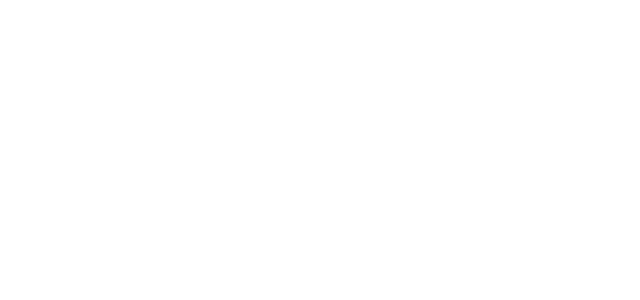
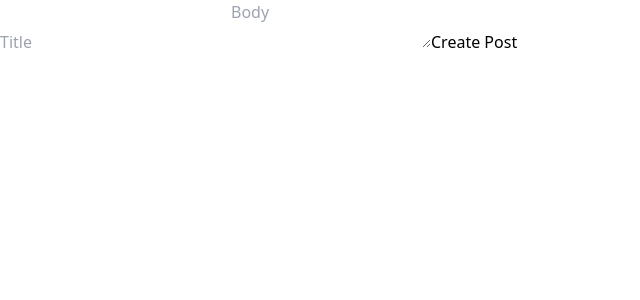
Before and after one commit to manoj-manoharan/react_crud_app, a React (Create React App) app in the folder client/: page /posts/create in a window 1280 px wide. Shown: the top 300 px of the page, without its empty margins (0-640 px from the left). Built offline with nearby package versions, Linux system fonts and the light colour scheme.

Commit message:
- Added create module

```diff
--- a/client/src/App.tsx
+++ b/client/src/App.tsx
@@ -10,7 +10,7 @@
             <Routes>
                 <Route path="/" element={<Home/>}/>
                 <Route path="/posts/create" element={<Create/>}/>
-                <Route path="/posts/edit/{id}" element={<Edit/>}/>
+                <Route path="/posts/edit/:id" element={<Edit/>}/>
             </Routes>
         </div>
     );
--- /dev/null
+++ b/client/src/components/UI/Text.tsx
@@ -0,0 +1,12 @@
+import React, {KeyboardEvent} from "react";
+
+type TextInputParams = {
+    id: string,
+    type: string,
+    placeholder: string,
+    onKeyDown: (e: KeyboardEvent<HTMLInputElement>) => void
+};
+
+export const Text: React.FC<TextInputParams> = (props) => {
+    return <input {...props} />
+}
--- /dev/null
+++ b/client/src/components/UI/TextArea.tsx
@@ -0,0 +1,11 @@
+import React, {KeyboardEvent} from "react";
+
+type TextInputParams = {
+    id: string,
+    placeholder: string,
+    onKeyDown: (e: KeyboardEvent<HTMLTextAreaElement>) => void
+};
+
+export const TextArea: React.FC<TextInputParams> = (props) => {
+    return <textarea {...props}/>
+}
--- a/client/src/pages/Create.tsx
+++ b/client/src/pages/Create.tsx
@@ -1,5 +1,32 @@
-import React from "react";
+import React, {FormEvent, KeyboardEvent, useState} from "react";
+import {Text} from '../components/UI/Text';
 
 export const Create: React.FC = () => {
-  return <></>;
+
+    const userId = 1;
+
+    const [title, setTitle] = useState("");
+    const [body, setBody] = useState("");
+
+    return <>
+        <form onSubmit={validateAndCreatePost}>
+
+            <Text id="title" type="text" placeholder="Title" onKeyDown={(e: KeyboardEvent<HTMLInputElement>) => {
+                setTitle((e.target as HTMLInputElement).value)
+            }}/>
+
+            <textarea id="body" placeholder="Body" onKeyDown={(e: KeyboardEvent<HTMLTextAreaElement>) => {
+                setBody((e.target as HTMLTextAreaElement).value)
+            }}/>
+
+            <button type="submit">Create Post</button>
+
+        </form>
+    </>;
+
+    function validateAndCreatePost(event: FormEvent<HTMLFormElement>) {
+        event.preventDefault();
+
+        console.log({userId, title, body})
+    }
 };
```
